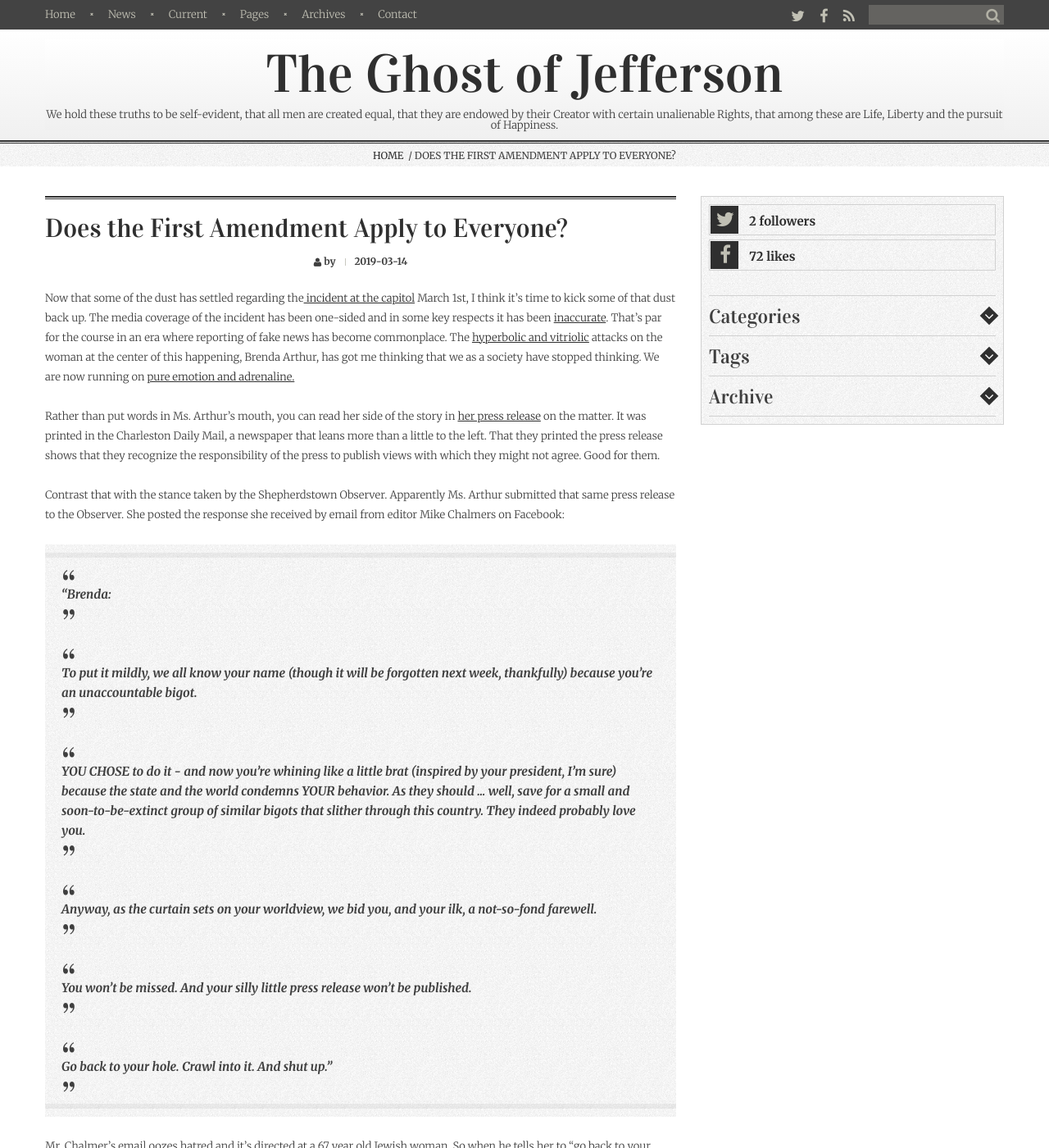
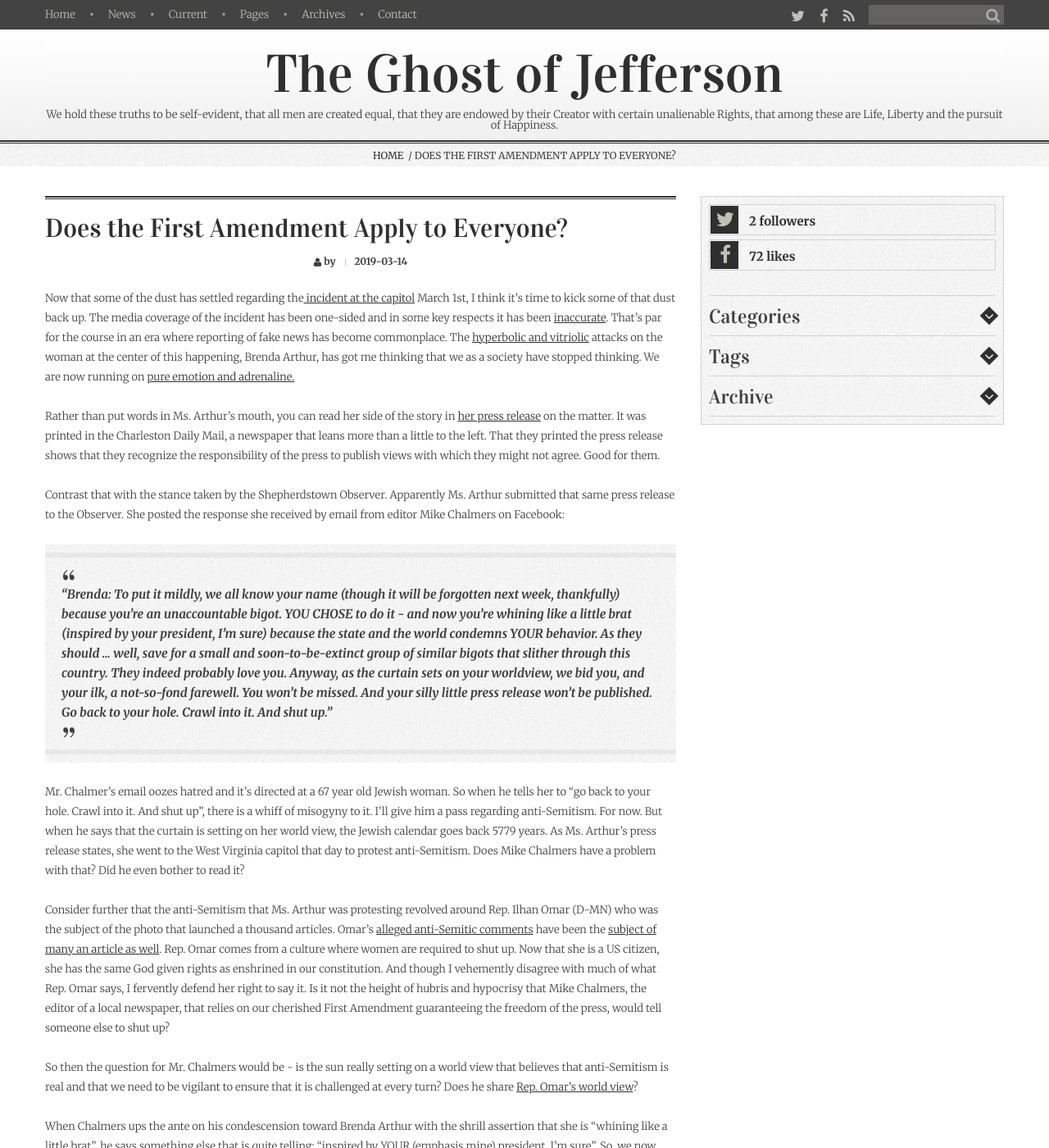
Before and after one commit to niden-net/ghostofjefferson-com, a Jekyll site: the page built from _posts/2019-03-14-does-the-first-amendment-apply-to-everyone.md, in a window 1280 px wide and 1400 px high. Shown: the whole window at 82% size. Built offline with Jekyll 4.4.1, drawn with Linux system fonts in a browser that asks for light colours; a script that is not in the unit is left out.

```diff
--- a/_posts/2019-03-14-does-the-first-amendment-apply-to-everyone.md
+++ b/_posts/2019-03-14-does-the-first-amendment-apply-to-everyone.md
@@ -19,18 +19,7 @@ Rather than put words in Ms. Arthur's mouth, you can read her side of the story
 
 Contrast that with the stance taken by the Shepherdstown Observer.  Apparently Ms. Arthur submitted that same press release to the Observer.  She posted the response she received by email from editor Mike Chalmers on Facebook:
 
-> "Brenda:
->
-> To put it mildly, we all know your name (though it will be forgotten next week, thankfully) because you're an unaccountable bigot.
->
-> YOU CHOSE to do it - and now you're whining like a little brat (inspired by your president, I'm sure) because the state and the world condemns YOUR behavior. As they should ... well, save for a small and soon-to-be-extinct group of similar bigots that slither through this country. They indeed probably love you.
->
-> Anyway, as the curtain sets on your worldview, we bid you, and your ilk, a not-so-fond farewell.
->
-> You won't be missed. And your silly little press release won't be published.
->
->
-> Go back to your hole. Crawl into it. And shut up."
+> "Brenda: To put it mildly, we all know your name (though it will be forgotten next week, thankfully) because you're an unaccountable bigot. YOU CHOSE to do it - and now you're whining like a little brat (inspired by your president, I'm sure) because the state and the world condemns YOUR behavior. As they should ... well, save for a small and soon-to-be-extinct group of similar bigots that slither through this country. They indeed probably love you. Anyway, as the curtain sets on your worldview, we bid you, and your ilk, a not-so-fond farewell. You won't be missed. And your silly little press release won't be published. Go back to your hole. Crawl into it. And shut up."
 
 Mr. Chalmer's email oozes hatred and it's directed at a 67 year old Jewish woman.  So when he tells her to "go back to your hole. Crawl into it. And shut up", there is a whiff of misogyny to it.  I'll give him a pass regarding anti-Semitism.  For now.  But when he says that the curtain is setting on her world view, the Jewish calendar goes back 5779 years.  As Ms. Arthur's press release states, she went to the West Virginia capitol that day to protest anti-Semitism.  Does Mike Chalmers have a problem with that?  Did he even bother to read it?
 
```
